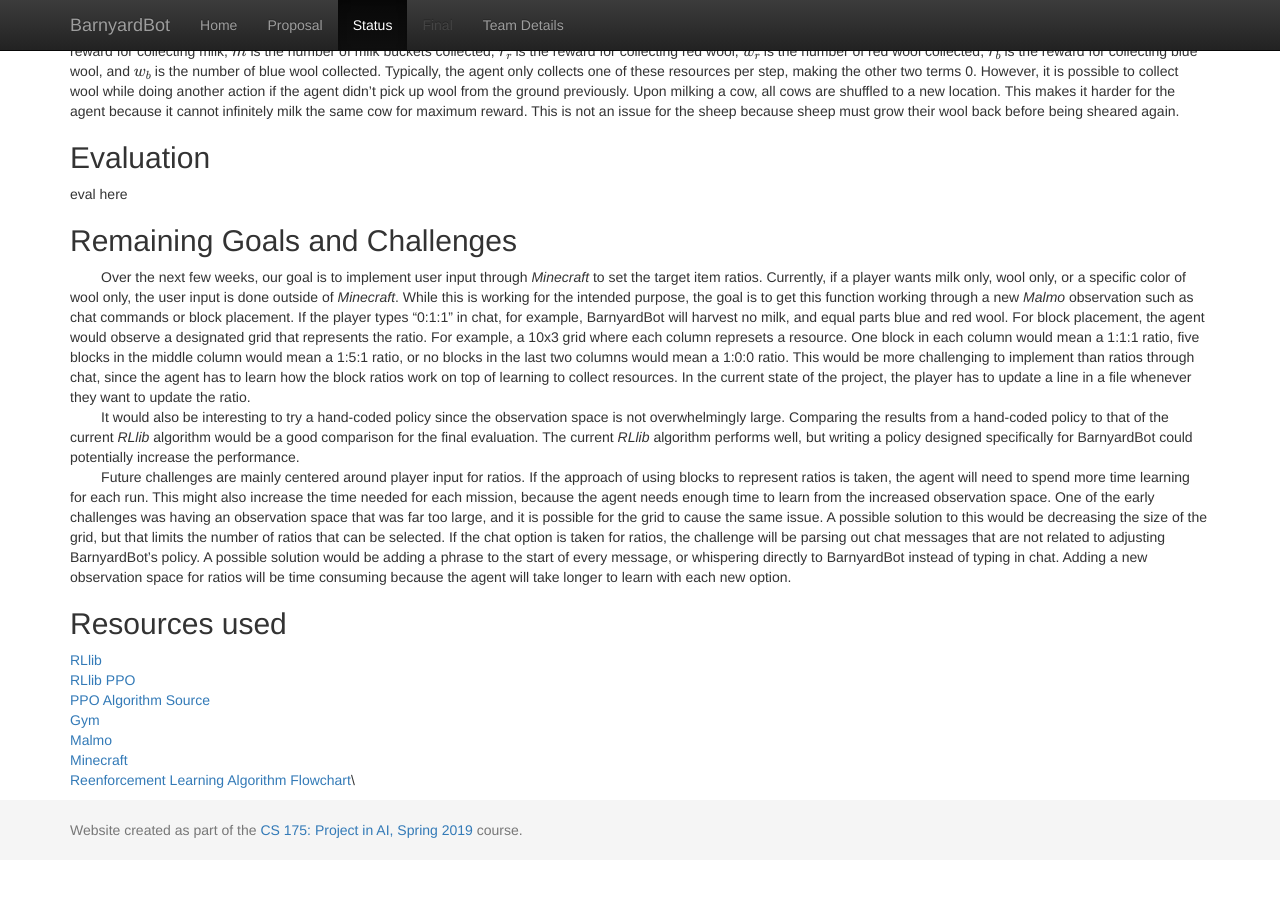
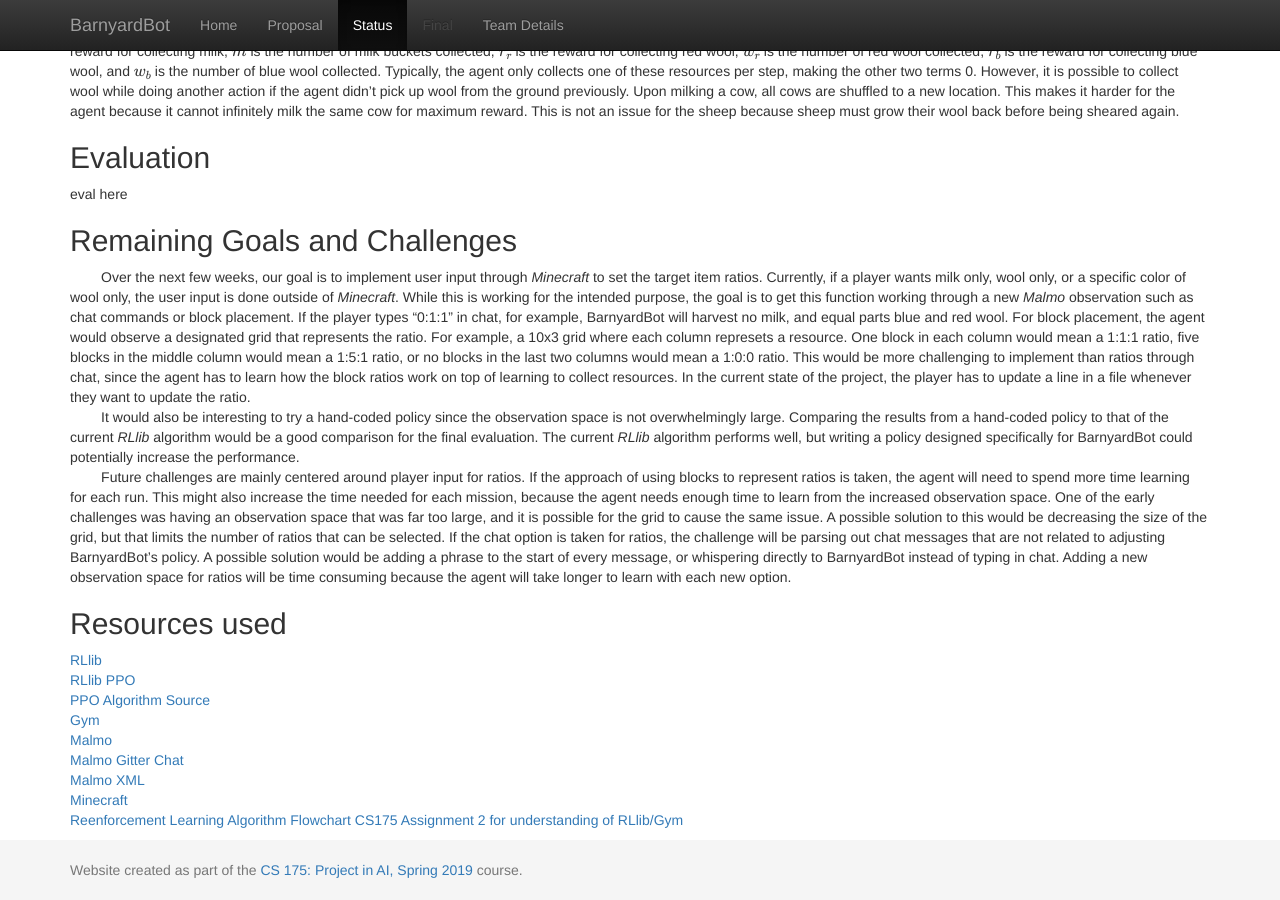
Before and after one commit to brandonmeyer/BarnyardBot, a Jekyll site: the page built from docs/status.md, in a window 1280 px wide and 900 px high, scrolled down 722 px. Built offline with Jekyll 4.4.1, drawn with Linux system fonts in a browser that asks for light colours; formulas are drawn with MathJax 3; before the commit the page ends 1582 px from its top, so only the background shows below that.

Commit message:
Update status.md

```diff
--- a/docs/status.md
+++ b/docs/status.md
@@ -28,5 +28,8 @@ eval here
 [PPO Algorithm Source](https://blogs.oracle.com/ai-and-datascience/post/reinforcement-learning-proximal-policy-optimization-ppo)\
 [Gym](https://gym.openai.com/)\
 [Malmo](https://www.microsoft.com/en-us/research/project/project-malmo/)\
+[Malmo Gitter Chat](https://gitter.im/Microsoft/malmo?at=578aa4fd3cb52e8b24cee1af)\
+[Malmo XML](https://microsoft.github.io/malmo/0.21.0/Schemas/MissionHandlers.html)\
 [Minecraft](https://www.minecraft.net/en-us/login)\
-[Reenforcement Learning Algorithm Flowchart](https://static.us.edusercontent.com/files/eS20DbiGQfi4P2skbCN9WYeD)\
+[Reenforcement Learning Algorithm Flowchart](https://static.us.edusercontent.com/files/eS20DbiGQfi4P2skbCN9WYeD)
+[CS175 Assignment 2 for understanding of RLlib/Gym](https://canvas.eee.uci.edu/courses/40175/files/folder/assignment2?preview=16066666)
```
